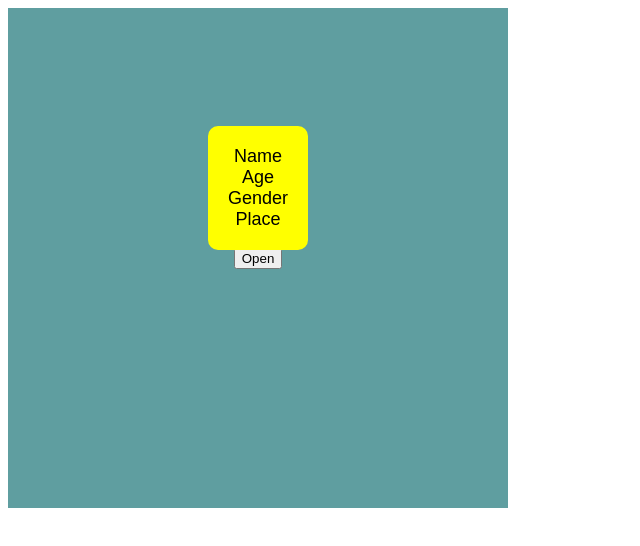
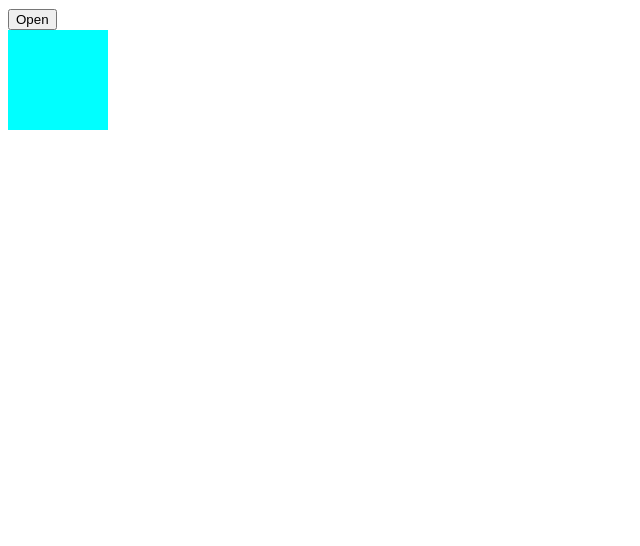
Before and after one commit to Twana9/training-react, a React (Vite) app: page /users/1 in a window 1280 px wide. Both pictures are taken after a click on the button "Open". Shown: the top 546 px of the page, without its empty margins (0-640 px from the left). Built offline with nearby package versions, Linux system fonts and the light colour scheme.

Commit message:
transiton group

```diff
--- a/package.json
+++ b/package.json
@@ -15,6 +15,7 @@
     "react": "^18.2.0",
     "react-dom": "^18.2.0",
     "react-router-dom": "^6.24.0",
+    "react-transition-group": "^4.4.5",
     "zustand": "^4.5.2"
   },
   "devDependencies": {
--- a/src/App.jsx
+++ b/src/App.jsx
@@ -5,11 +5,12 @@ import { Home } from "./PagesTwo/Home";
 import { UserList } from "./PagesTwo/UserLIst";
 import { User } from "./PagesTwo/User";
 import ToolTip from "./Transition/ToolTip";
+import Trans from "./TransitionGroup/Trans";
 
 export default function App() {
   return (
     <>
-      <ToolTip />
+      <Trans />
       {/* <nav>
         <ul>
           <li>
--- /dev/null
+++ b/src/TransitionGroup/Trans.css
@@ -0,0 +1,19 @@
+.fade-enter {
+  opacity: 0;
+}
+.fade-enter-active {
+  opacity: 1;
+  transition: opacity 1000ms;
+}
+.fade-exit {
+  opacity: 1;
+}
+.fade-exit-active {
+  opacity: 0;
+  transition: opacity 1000ms;
+}
+.div {
+  height: 100px;
+  width: 100px;
+  background: cyan;
+}
--- /dev/null
+++ b/src/TransitionGroup/Trans.jsx
@@ -0,0 +1,14 @@
+import { useState } from "react";
+import "./Trans.css";
+import { CSSTransition } from "react-transition-group";
+export default function Trans() {
+  const [isOpen, setIsOpen] = useState(false);
+  return (
+    <div>
+      <button onClick={() => setIsOpen(!isOpen)}>Open</button>
+      <CSSTransition in={isOpen} timeout={1000} classNames="fade" unmountOnExit>
+        <div className="div"></div>
+      </CSSTransition>
+    </div>
+  );
+}
```
Also changed, not shown: 1 other file (tests, documents, lock files or other folders).
